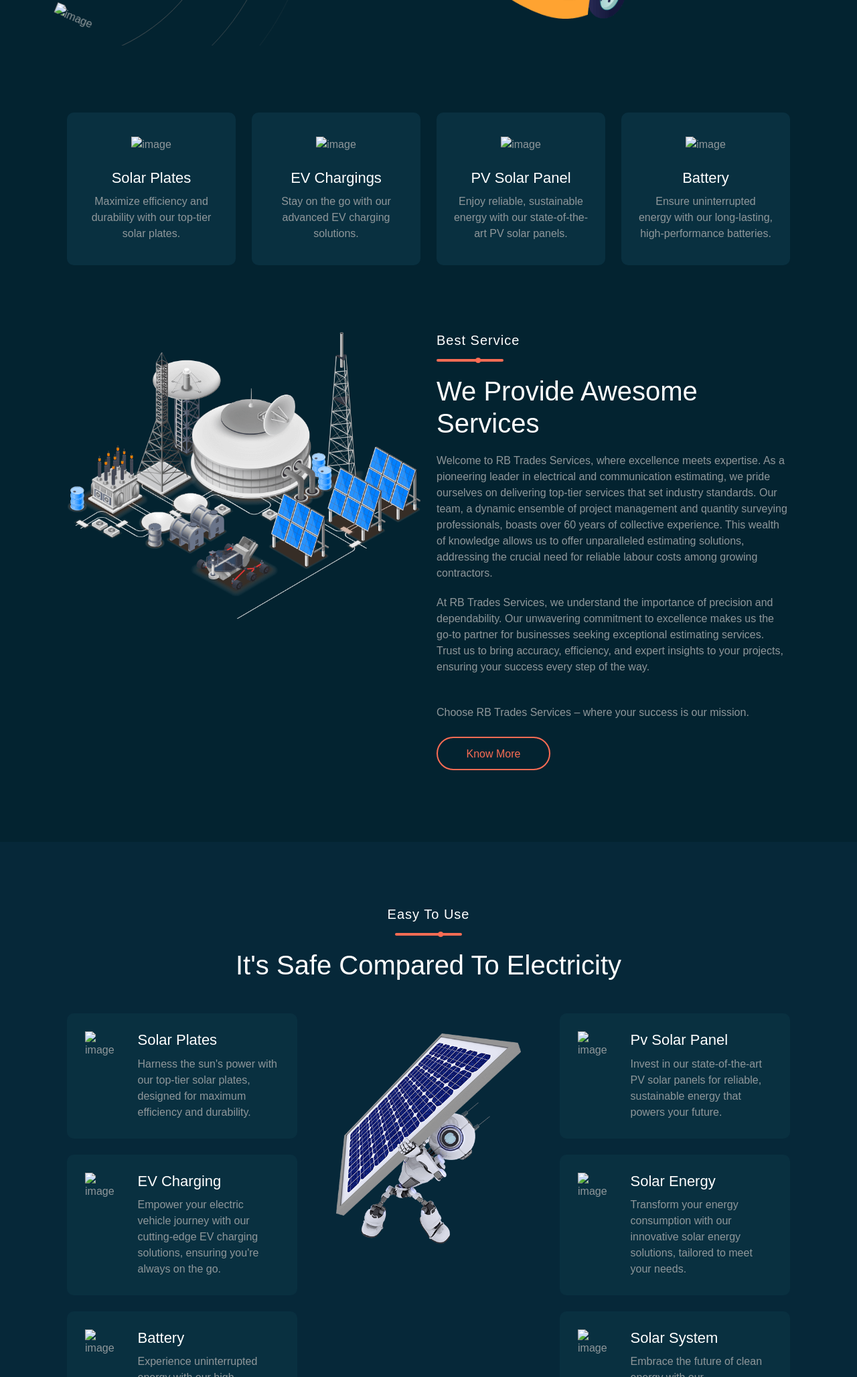
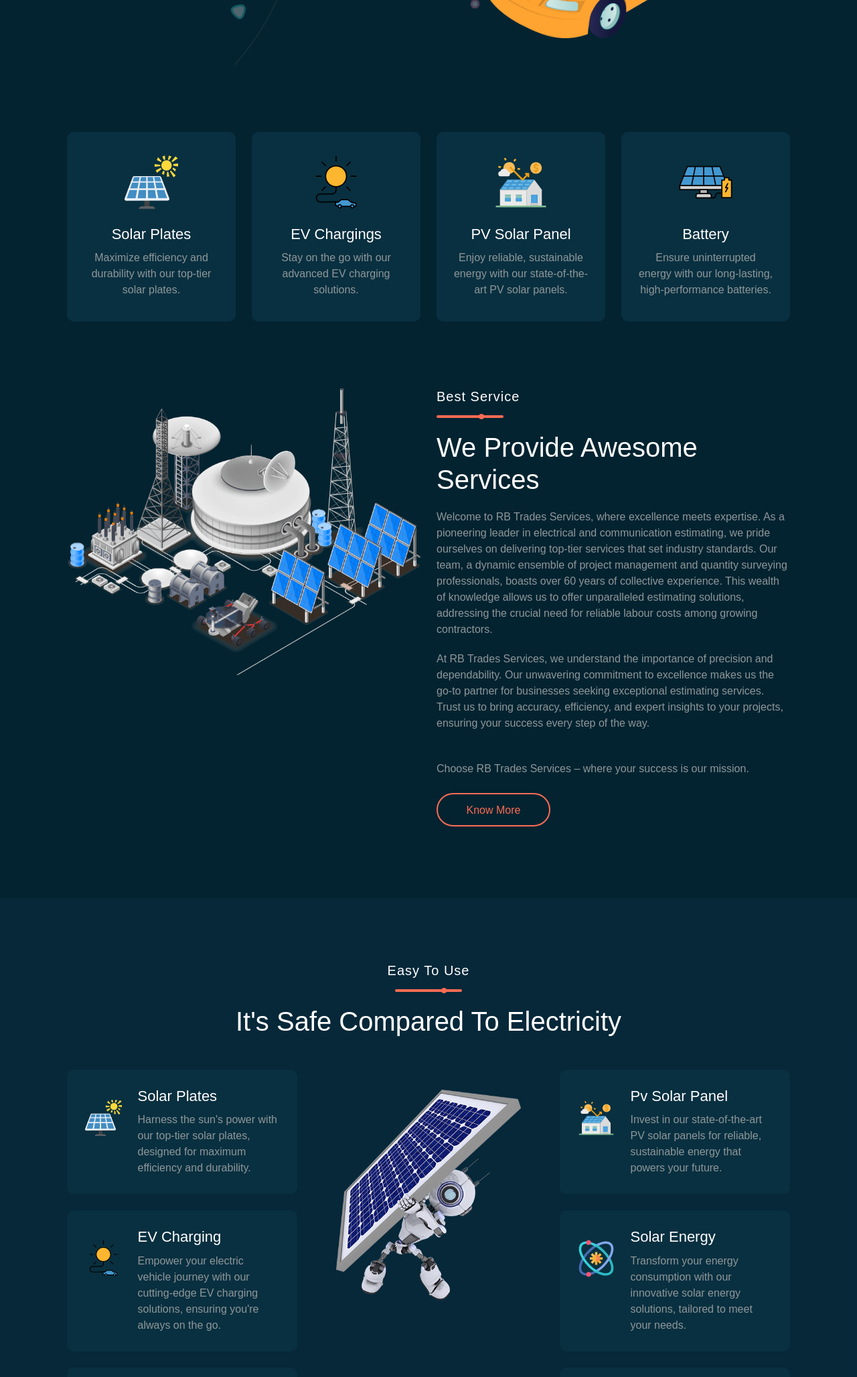
Before and after one commit to sd247/sd247.github.io, a plain HTML site: page index.html in a window 1280 px wide. Shown: the part 744-2800 px from the top of the page at 67% size. Drawn offline with nearby package versions, Linux system fonts and the light colour scheme; files that its build step writes are made by us from their sources; files whose address does not match are found by name; a web font is replaced by a local one.

Commit message:
Add files via upload

```diff
--- a/index.html
+++ b/index.html
@@ -21,16 +21,16 @@ Purchase:
 	<meta name="author"  content=""/>
 	<meta name="MobileOptimized" content="320" />
 	<title>Solar Supplier - Responsive HTML Template</title>
-	<link rel="stylesheet" href="../assets/css/bootstrap.min.css" />
-	<link rel="stylesheet" href="../assets/css/fonts.css" />
-	<link rel="stylesheet" href="../assets/css/fontawesome.min.css" />
-	<link rel="stylesheet" href="../assets/css/magnific-popup.css" />
-	<link rel="stylesheet" href="../assets/css/swiper.min.css" />
-	<link rel="stylesheet" href="../assets/css/animate.css" />
+	<link rel="stylesheet" href="bootstrap.min.css" />
+	<link rel="stylesheet" href="fonts.css" />
+	<link rel="stylesheet" href="fontawesome.min.css" />
+	<link rel="stylesheet" href="magnific-popup.css" />
+	<link rel="stylesheet" href="swiper.min.css" />
+	<link rel="stylesheet" href="animate.css" />
 	<link rel="stylesheet" href="assets/css/style.css" />
-	<link rel="stylesheet" href="../assets/css/color4.css" />
+	<link rel="stylesheet" href="color4.css" />
 	<!--=== Favicon Link ===-->
-	<link rel="shortcut icon" type="image/png" href="../assets/images/fav-icon.png">
+	<link rel="shortcut icon" type="image/png" href="fav-icon.png">
 </head>
 <body class="index_three">
 <section class="ss_section_one"> <!--===== Section One Start =====-->
@@ -39,7 +39,7 @@ Purchase:
 			<div class="row">
 				<div class="col-lg-3 col-md-7 col-sm-7 col-7 align-self-center">
 					<div class="ss_logo ss_menu_two">
-						<a href="index.html"><img class="img-fluid" src="assets/images/svg/main_logo.svg" alt="logo" /></a>
+						<a href="index.html"><img class="img-fluid" src="main_logo.svg" alt="logo" /></a>
 					</div>
 				</div>
 				<div class="col-lg-9 col-md-5 col-sm-5 col-5 align-self-center">
@@ -94,7 +94,7 @@ Purchase:
 									<div class="ss_cart_list">
 										<a href="#">
 											<div class="ss_cart_img">
-												<img class="img-fluid" src="assets/images/svg/icon1.svg" alt="image"/>
+												<img class="img-fluid" src="icon1.svg" alt="image"/>
 											</div>
 											<div class="ss_cart_content">
 												Solar Panel
@@ -103,7 +103,7 @@ Purchase:
 										</a>
 										<a href="#">
 											<div class="ss_cart_img">
-												<img class="img-fluid" src="assets/images/svg/icon2.svg" alt="image"/>
+												<img class="img-fluid" src="icon2.svg" alt="image"/>
 											</div>
 											<div class="ss_cart_content">
 												Solar Water
@@ -112,7 +112,7 @@ Purchase:
 										</a>
 										<a href="#">
 											<div class="ss_cart_img">
-												<img class="img-fluid" src="assets/images/svg/icon3.svg" alt="image"/>
+												<img class="img-fluid" src="icon3.svg" alt="image"/>
 											</div>
 											<div class="ss_cart_content">
 												Domestic Solar
@@ -121,7 +121,7 @@ Purchase:
 										</a>
 										<a href="#">
 											<div class="ss_cart_img">
-												<img class="img-fluid" src="assets/images/svg/icon4.svg" alt="image"/>
+												<img class="img-fluid" src="icon4.svg" alt="image"/>
 											</div>
 											<div class="ss_cart_content">
 												Solar Wind
@@ -166,7 +166,7 @@ Purchase:
 				<div class="solar_wave"></div>
 			</div>
 			<div class="shape_dot">
-				<img class="img-fluid" src="assets/images/shape_dot.png" alt="image"/>
+				<img class="img-fluid" src="shape_dot.png" alt="image"/>
 			</div>
 			<div class="shape_wave">
 				<div class="ss_banner_dot"></div>
@@ -180,7 +180,7 @@ Purchase:
 			<div class="row">
 				<div class="col-lg-3 col-md-6 col-sm-6">
 					<div class="ss_two_sec wow fadeIn" data-wow-delay="0.1s">
-						<img class="img-fluid" src="assets/images/svg/icon1.svg" alt="image"/>
+						<img class="img-fluid" src="icon1.svg" alt="image"/>
 						<h2>Solar Plates</h2>
 						<p>Maximize efficiency and durability with our top-tier solar plates.
 						</p>
@@ -188,21 +188,21 @@ Purchase:
 				</div>
 				<div class="col-lg-3 col-md-6 col-sm-6">
 					<div class="ss_two_sec wow fadeIn" data-wow-delay="0.1s">
-						<img class="img-fluid" src="assets/images/svg/car-solar-energy-9419.svg" alt="image"/>
+						<img class="img-fluid" src="car-solar-energy-9419.svg" alt="image"/>
 						<h2>EV Chargings</h2>
 						<p>Stay on the go with our advanced EV charging solutions.</p>
 					</div>
 				</div>
 				<div class="col-lg-3 col-md-6 col-sm-6">
 					<div class="ss_two_sec wow fadeIn" data-wow-delay="0.1s">
-						<img class="img-fluid" src="assets/images/svg/icon3.svg" alt="image"/>
+						<img class="img-fluid" src="icon3.svg" alt="image"/>
 						<h2>PV Solar Panel</h2>
 						<p>Enjoy reliable, sustainable energy with our state-of-the-art PV solar panels.</p>
 					</div>
 				</div>
 				<div class="col-lg-3 col-md-6 col-sm-6">
 					<div class="ss_two_sec wow fadeIn" data-wow-delay="0.1s">
-						<img class="img-fluid" src="assets/images/svg/solar-energy-battery-9401.svg" alt="image"/>
+						<img class="img-fluid" src="solar-energy-battery-9401.svg" alt="image"/>
 						<h2>Battery</h2>
 						<p>Ensure uninterrupted energy with our long-lasting, high-performance batteries.
 						</p>
@@ -247,7 +247,7 @@ Purchase:
 						<div class="row">
 							<div class="col-3">
 								<div class="ss_four_one">
-									<img class="img-fluid" src="assets/images/svg/icon1.svg" alt="image"/>
+									<img class="img-fluid" src="icon1.svg" alt="image"/>
 								</div>
 							</div>
 							<div class="col-9">
@@ -262,7 +262,7 @@ Purchase:
 						<div class="row">
 							<div class="col-3">
 								<div class="ss_four_one">
-									<img class="img-fluid" src="assets/images/svg/car-solar-energy-9419.svg" alt="image"/>
+									<img class="img-fluid" src="car-solar-energy-9419.svg" alt="image"/>
 								</div>
 							</div>
 							<div class="col-9">
@@ -277,7 +277,7 @@ Purchase:
 						<div class="row">
 							<div class="col-3">
 								<div class="ss_four_one">
-									<img class="img-fluid" src="assets/images/svg/solar-energy-battery-9401.svg" alt="image"/>
+									<img class="img-fluid" src="solar-energy-battery-9401.svg" alt="image"/>
 								</div>
 							</div>
 							<div class="col-9">
@@ -296,7 +296,7 @@ Purchase:
 						<div class="row">
 							<div class="col-3">
 								<div class="ss_four_one">
-									<img class="img-fluid" src="assets/images/svg/icon3.svg" alt="image"/>
+									<img class="img-fluid" src="icon3.svg" alt="image"/>
 								</div>
 							</div>
 							<div class="col-9">
@@ -311,7 +311,7 @@ Purchase:
 						<div class="row">
 							<div class="col-3">
 								<div class="ss_four_one">
-									<img class="img-fluid" src="assets/images/svg/icon5.svg" alt="image"/>
+									<img class="img-fluid" src="icon5.svg" alt="image"/>
 								</div>
 							</div>
 							<div class="col-9">
@@ -326,7 +326,7 @@ Purchase:
 						<div class="row">
 							<div class="col-3">
 								<div class="ss_four_one">
-									<img class="img-fluid" src="assets/images/svg/icon6.svg" alt="image"/>
+									<img class="img-fluid" src="icon6.svg" alt="image"/>
 								</div>
 							</div>
 							<div class="col-9">
@@ -624,7 +624,7 @@ Purchase:
 						<h1>Basic</h1>
 						<h2>$29 <span>/ month</span></h2>
 						<div class="ss_price_circle">
-							<img class="img-fluid" src="assets/images/svg/icon1.svg" alt="image"/>
+							<img class="img-fluid" src="icon1.svg" alt="image"/>
 						</div>
 					</div>
 					<ul>
@@ -643,7 +643,7 @@ Purchase:
 						<h1>Standard</h1>
 						<h2>$39 <span>/ month</span></h2>
 						<div class="ss_price_circle">
-							<img class="img-fluid" src="assets/images/svg/icon2.svg" alt="image"/>
+							<img class="img-fluid" src="icon2.svg" alt="image"/>
 						</div>
 					</div>
 					<ul>
@@ -662,7 +662,7 @@ Purchase:
 						<h1>Professional</h1>
 						<h2>$59 <span>/ month</span></h2>
 						<div class="ss_price_circle">
-							<img class="img-fluid" src="assets/images/svg/icon3.svg" alt="image"/>
+							<img class="img-fluid" src="icon3.svg" alt="image"/>
 						</div>
 					</div>
 					<ul>
@@ -681,7 +681,7 @@ Purchase:
 						<h1>Advanced</h1>
 						<h2>$79 <span>/ month</span></h2>
 						<div class="ss_price_circle">
-							<img class="img-fluid" src="assets/images/svg/icon4.svg" alt="image"/>
+							<img class="img-fluid" src="icon4.svg" alt="image"/>
 						</div>
 					</div>
 					<ul>
@@ -765,7 +765,7 @@ Purchase:
 				<div class="row">
 					<div class="col-lg-6 col-md-6 col-sm-6">
 						<div class="ss_foot_sec">
-							<a href="index.html"><img class="img-fluid" src="assets/images/svg/main_logo.svg" alt="logo" /></a>
+							<a href="index.html"><img class="img-fluid" src="main_logo.svg" alt="logo" /></a>
 							<p>Neque porro quisquam est, qui dolorem ipsum quia dolor sit amet, consectetur, adipisci velit, sed quia non numquam eius</p>
 							<ul class="social_share">
 								<li>
@@ -892,13 +892,13 @@ Purchase:
 </div>
 
 <!--===== script start =====-->
-<script src="../assets/js/jquery.min.js"></script>
-<script src="../assets/js/bootstrap.min.js"></script>
-<script src="../assets/js/jquery.magnific-popup.min.js"></script>
-<script src="../assets/js/isotope.pkgd.min.js"></script>
-<script src="../assets/js/swiper.min.js"></script>
-<script src="../assets/js/wow.min.js"></script>
-<script src="../assets/js/script.js"></script>
+<script src="jquery.min.js"></script>
+<script src="bootstrap.min.js"></script>
+<script src="jquery.magnific-popup.min.js"></script>
+<script src="isotope.pkgd.min.js"></script>
+<script src="swiper.min.js"></script>
+<script src="wow.min.js"></script>
+<script src="script.js"></script>
 
 </body>
 </html>
```
